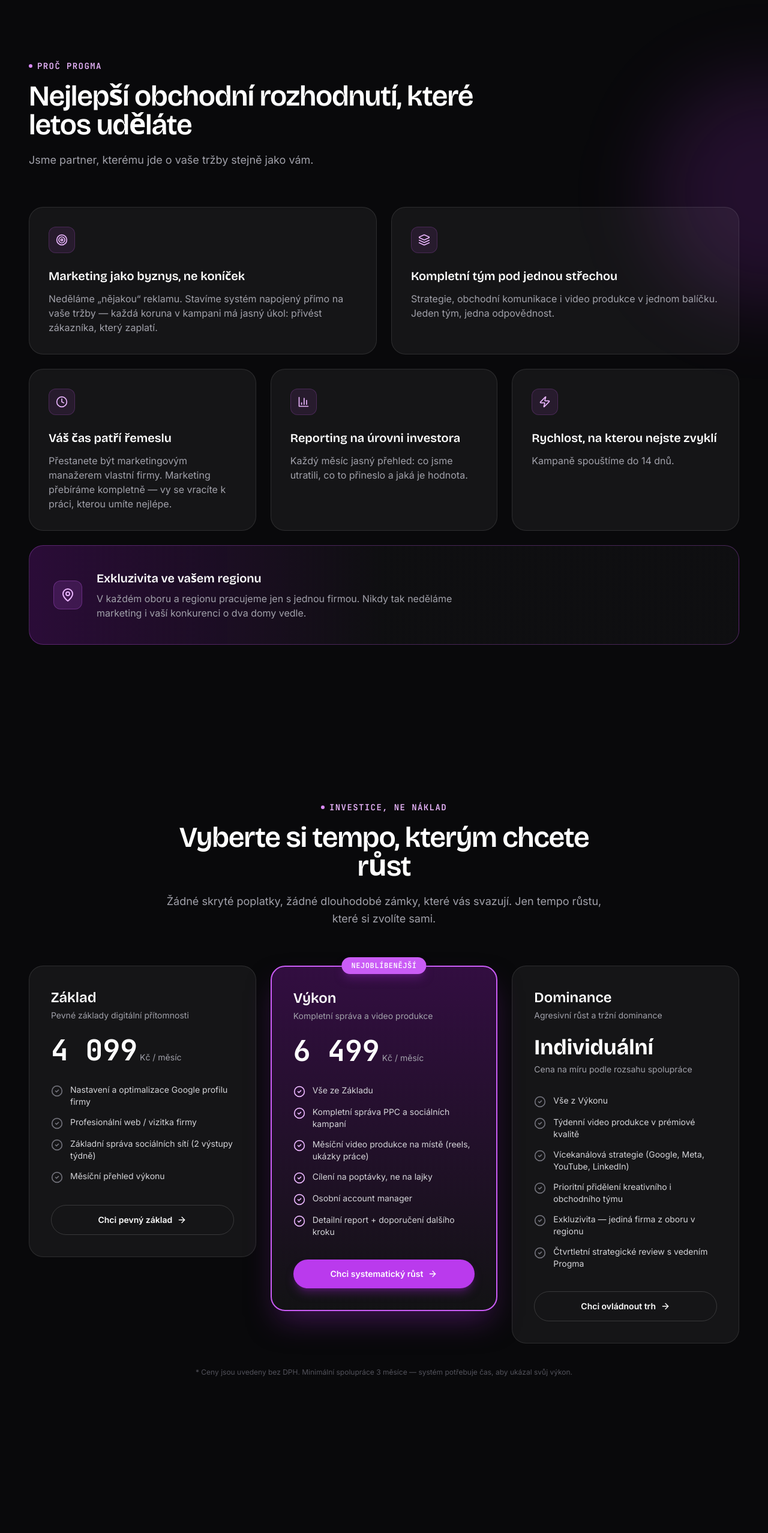
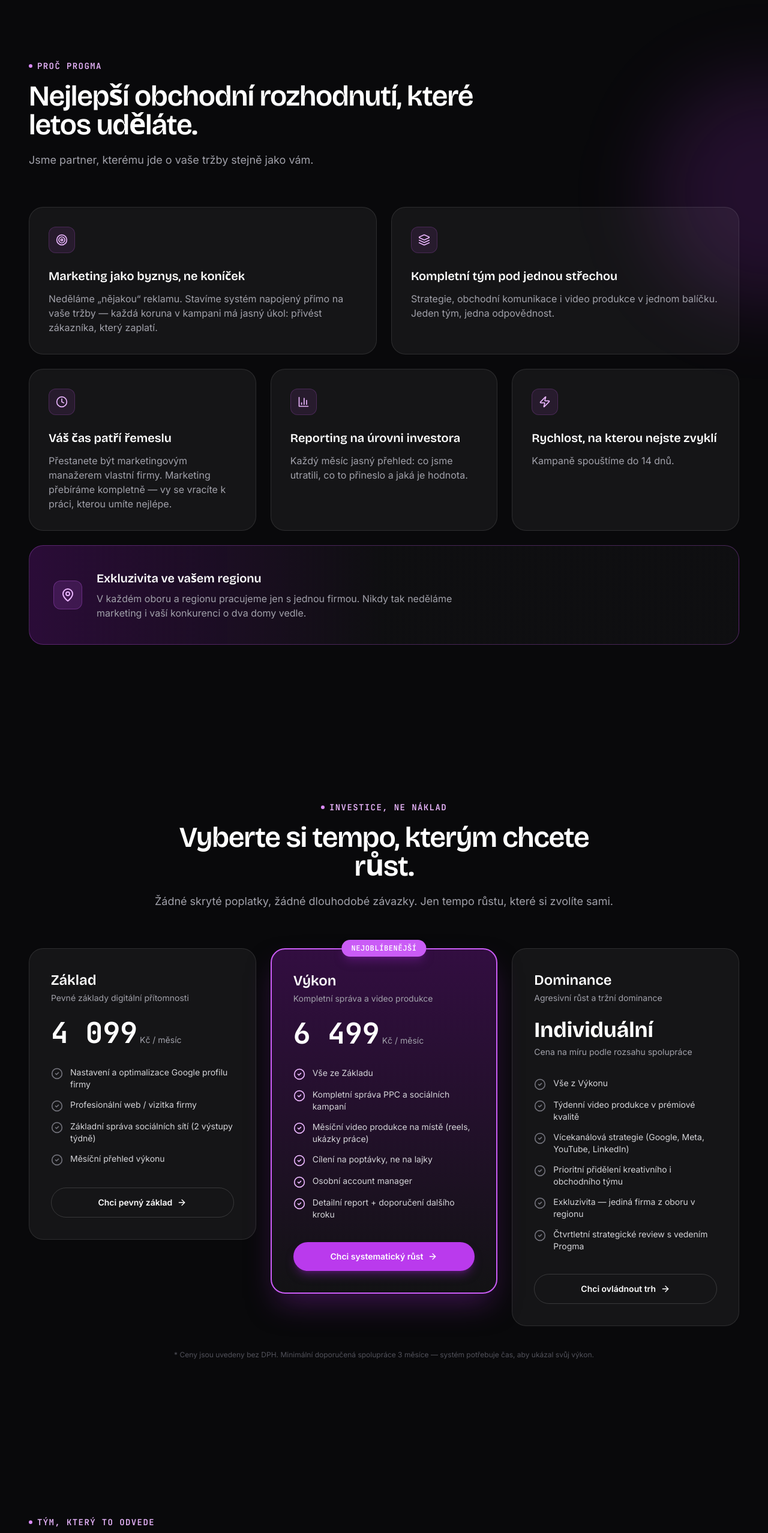
Before and after one commit to eiserik01/Progma, a React (Vite) app: page / in a window 1280 px wide. Shown: the part 1860-4416 px from the top of the page at 60% size. Built offline with nearby package versions, Linux system fonts and the light colour scheme.

Commit message:
Fix texts

```diff
--- a/src/App.jsx
+++ b/src/App.jsx
@@ -147,32 +147,32 @@ const PRICING_TIERS = [
 
 const TEAM = [
   {
-    name: "Erik",
+    name: "Erik Eis",
     role: "Strategie & Výkon",
     icon: LineChart,
     bio: "Za každou úspěšnou kampaní stojí přesná strategie. Erik navrhuje systémy, které z reklamního rozpočtu dělají předvídatelný zdroj poptávek — měřeno, testováno, doladěno k dokonalosti.",
     bioLong:
-      "Erik stál u zrodu Progma s jasnou představou: marketing pro řemeslné a lokální firmy se většinou dělá špatně — nahodile, bez čísel, bez odpovědnosti. Roky sledoval, jak majitelé firem platí za reklamy, které nikam nevedou, a rozhodl se to změnit.\n\nDnes navrhuje strategie, které mají jeden jediný cíl: aby se každá investovaná koruna vrátila jako nová poptávka. Nemá rád marketingový žargon a prázdné fráze — když vám něco vysvětluje, uslyšíte čísla, ne buzzwordy. Na schůzkách je to on, kdo dokáže za pět minut ukázat, kde firma zbytečně ztrácí peníze.",
+      "Erik stál u zrodu Progma s jasnou představou: marketing pro řemeslné a lokální firmy se většinou dělá špatně — nahodile, bez čísel, bez odpovědnosti. Roky sledoval, jak majitelé firem platí za reklamy, které nikam nevedou, a rozhodl se to změnit.\n\nDnes navrhuje strategie, které mají jeden jediný cíl: aby se každá investovaná koruna vrátila jako nová poptávka. Nemá rád prázdné marketingové fráze — když vám něco vysvětluje, uslyšíte čísla a grafy. Na schůzkách je to on, kdo dokáže za pět minut ukázat, kde firma zbytečně ztrácí peníze.",
     initials: "EK",
     photo: "/team/erik.jpg",
   },
   {
-    name: "Adam",
+    name: "Adam Kryštof",
     role: "Obchod & Klientský růst",
     icon: Handshake,
     bio: "Adam je spojka mezi vaší firmou a výsledky. Stará se, aby každý klient přesně věděl, kam kampaně směřují, a aby se z poptávky stala reálná zakázka — ne jen číslo v tabulce.",
     bioLong:
-      "Adam je první člověk, se kterým si většina klientů promluví — a ten, komu volají, když potřebují něco vyřešit rychle. Baví ho budovat vztahy, které vydrží roky, ne jednorázové zakázky na jednu kampaň.\n\nPřed Progma roky prodával v terénu a naučil se jednu věc, která platí i dnes: lidé nekupují služby, kupují důvěru. Ke každému klientovi proto přistupuje jako k dlouhodobému partnerství — s kalkulačkou v jedné ruce a upřímností ve druhé. Je to on, kdo na schůzce vytáhne kalkulaci a vysvětlí ji tak, aby dávala smysl i bez marketingového vzdělání.",
+      "Adam je první zastupující firmy při oslovení potencionálního zákazníka a ten, kdo s ním komunikuje a zodpovídá za rychlé vyřešení a odbavení požadavku.  Adam se zabýval budováním vztahů s obchodními partnery už před vznikem Progmy a stál u zrození také několika spoluprací, mimo jiné i s úspěšnými podnikateli a majiteli firem. Jeho styl komunikace a kvality jsou jedna z věcí, proč právě on je ten, kdo klienty oslovuje.  Lidé nekupují pouze službu, ale i důvěru. Právě proto ke každému klientovi přistupuje jako k dlouhodobému partnerství. Adam je ten, kdo na schůzce vysvětlí kalkulaci tak, aby dávala smysl i těm bez marketingového vzdělání.",
     initials: "AD",
     photo: "/team/adam.jpg",
   },
   {
-    name: "Mako",
+    name: "Jan Makovický",
     role: "Kreativa & Video produkce",
     icon: Camera,
     bio: "Kamera, střih, příběh. Mako proměňuje běžný pracovní den vaší firmy v obsah, který lidi zastaví u scrollování — a přesvědčí je, že vy jste ta správná volba.",
     bioLong:
-      "Mako natočil stovky hodin záběrů ze stavenišť, dílen, servisů a provozoven po celé republice — a ví, že nejlepší reklama nevypadá jako reklama. Jeho přístup je jednoduchý: ukázat řemeslo takové, jaké skutečně je, bez zbytečné okázalosti.\n\nZa kamerou i u střihu hledá autentický moment — tu vteřinu, kdy se z běžného pracovního dne stane obsah, který lidi zastaví u scrollování. Technika je pro něj prostředek, ne cíl. Na natáčení u klienta se snaží být co nejméně vidět, aby zůstal zachycený skutečný provoz firmy, ne nastudovaná scénka.",
+      "Honza natočil stovky hodin záběrů ze sportovních událostí, cestování, servisů a provozoven po celé republice — a ví, že nejlepší reklama nevypadá jako reklama. Jeho přístup je jednoduchý: ukázat řemeslo takové, jaké skutečně je, bez zbytečné okázalosti.\n\nZa kamerou i u střihu hledá autentický moment — tu vteřinu, kdy se z běžného pracovního dne stane obsah, který lidi zastaví u scrollování. Technika je pro něj prostředek, ne cíl. Na natáčení u klienta se snaží být co nejméně vidět, aby zůstal zachycený skutečný provoz firmy, ne nastudovaná scénka.",
     initials: "MK",
     photo: "/team/mako.jpg",
   },
@@ -557,7 +557,7 @@ function WhyUs() {
       <div className="relative max-w-7xl mx-auto">
         <SectionHeading
           eyebrow="Proč Progma"
-          title="Nejlepší obchodní rozhodnutí, které letos uděláte"
+          title="Nejlepší obchodní rozhodnutí, které letos uděláte."
           sub="Jsme partner, kterému jde o vaše tržby stejně jako vám."
         />
 
@@ -611,8 +611,8 @@ function Pricing() {
       <div className="max-w-7xl mx-auto">
         <SectionHeading
           eyebrow="Investice, ne náklad"
-          title="Vyberte si tempo, kterým chcete růst"
-          sub="Žádné skryté poplatky, žádné dlouhodobé zámky, které vás svazují. Jen tempo růstu, které si zvolíte sami."
+          title="Vyberte si tempo, kterým chcete růst."
+          sub="Žádné skryté poplatky, žádné dlouhodobé závazky. Jen tempo růstu, které si zvolíte sami."
           align="center"
         />
 
@@ -680,7 +680,7 @@ function Pricing() {
         </div>
 
         <p className="text-center text-xs text-zinc-600 mt-10">
-          * Ceny jsou uvedeny bez DPH. Minimální spolupráce 3 měsíce — systém potřebuje čas, aby ukázal svůj
+          * Ceny jsou uvedeny bez DPH. Minimální doporučená spolupráce 3 měsíce — systém potřebuje čas, aby ukázal svůj
           výkon.
         </p>
       </div>
```
